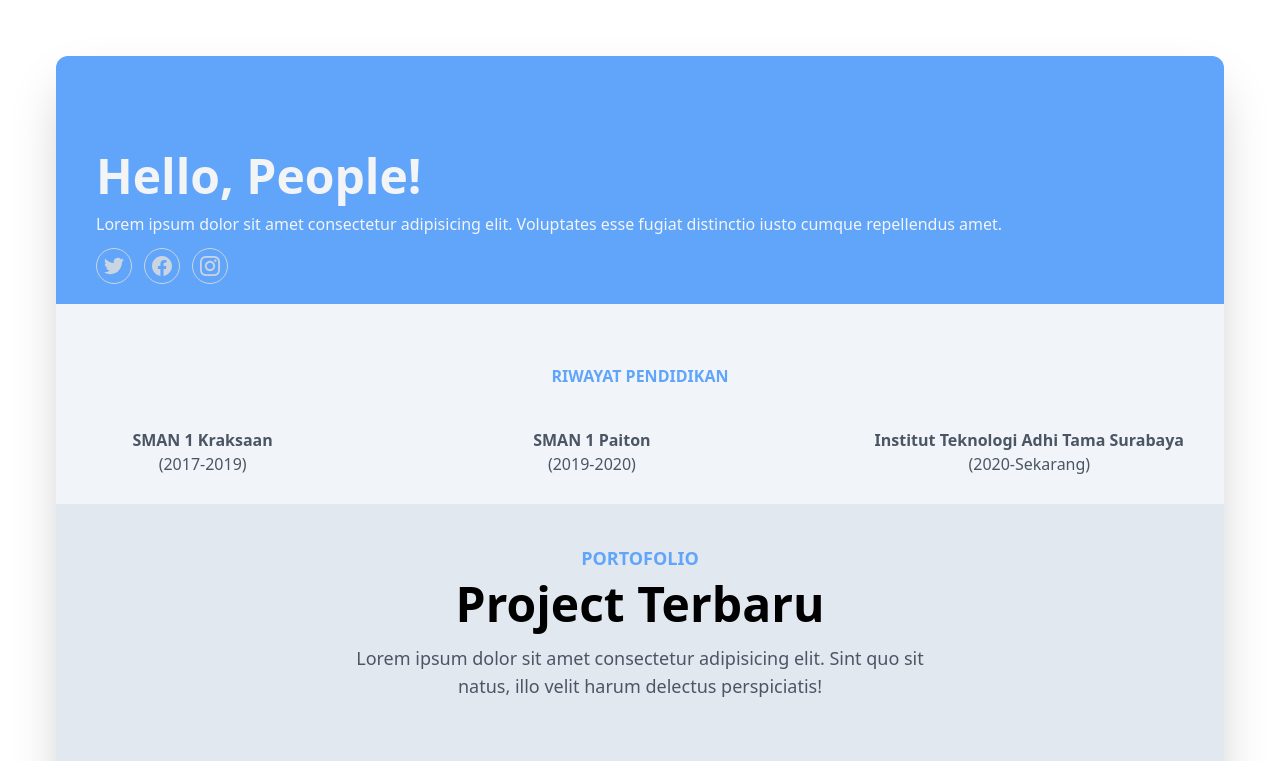
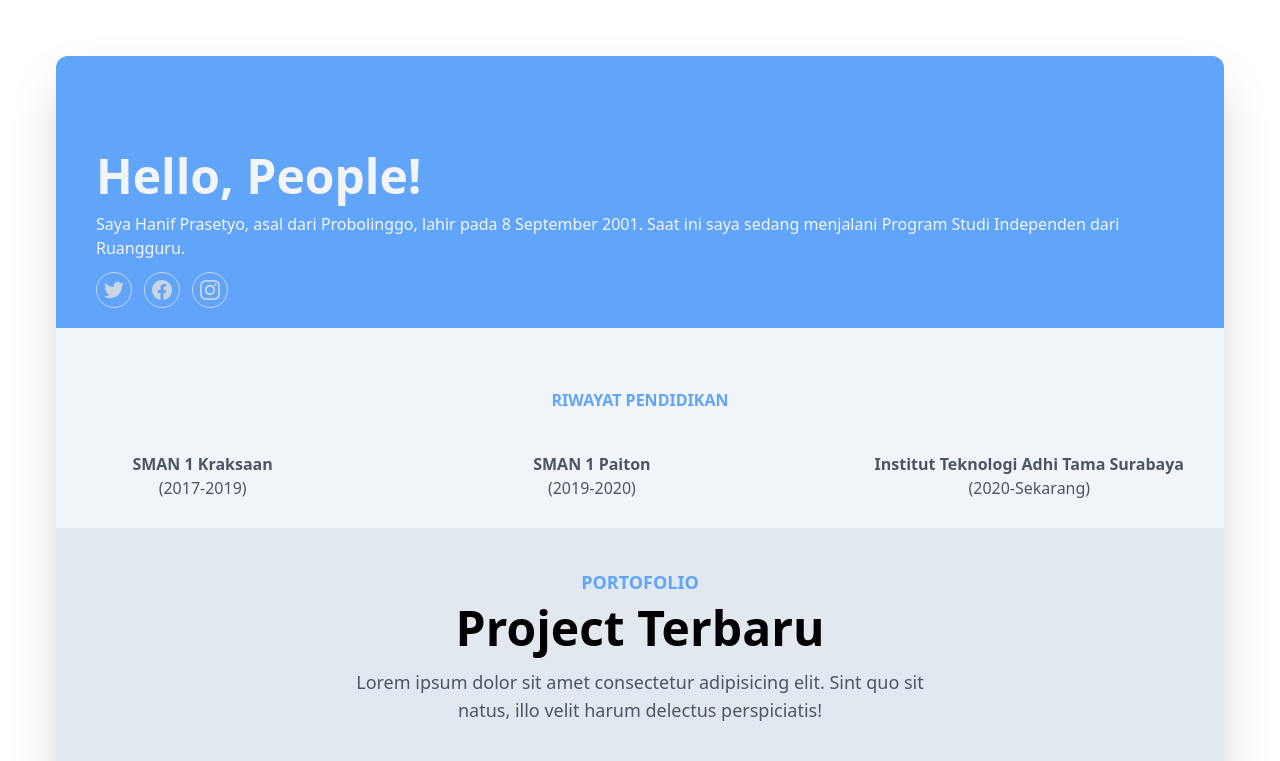
Before and after one commit to Prasetyyooo/hani_prasetyo-final_project, a website: page index.html in a window 1280 px wide. Shown: the top 761 px of the page. Drawn offline with nearby package versions, Linux system fonts and the light colour scheme; grey boxes are pictures that could not be loaded.

Commit message:
adding content to index.html

```diff
--- a/index.html
+++ b/index.html
@@ -15,7 +15,7 @@
     <h1 class="text-5xl font-bold mb-3 w-1/2">
       Hello, People!
     </h1>
-    <p class="mb-3">Lorem ipsum dolor sit amet consectetur adipisicing elit. Voluptates esse fugiat distinctio iusto cumque repellendus amet.</p>
+    <p class="mb-3">Saya Hanif Prasetyo, asal dari Probolinggo, lahir pada 8 September 2001. Saat ini saya sedang menjalani Program Studi Independen dari Ruangguru.</p>
 
   <div class="flex items-center">
     <!-- Twitter -->
```
